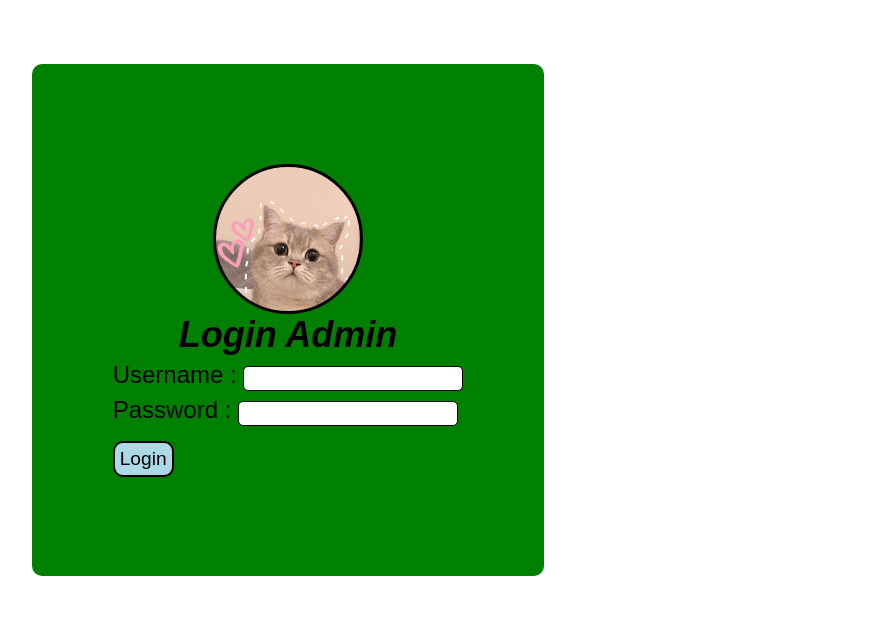
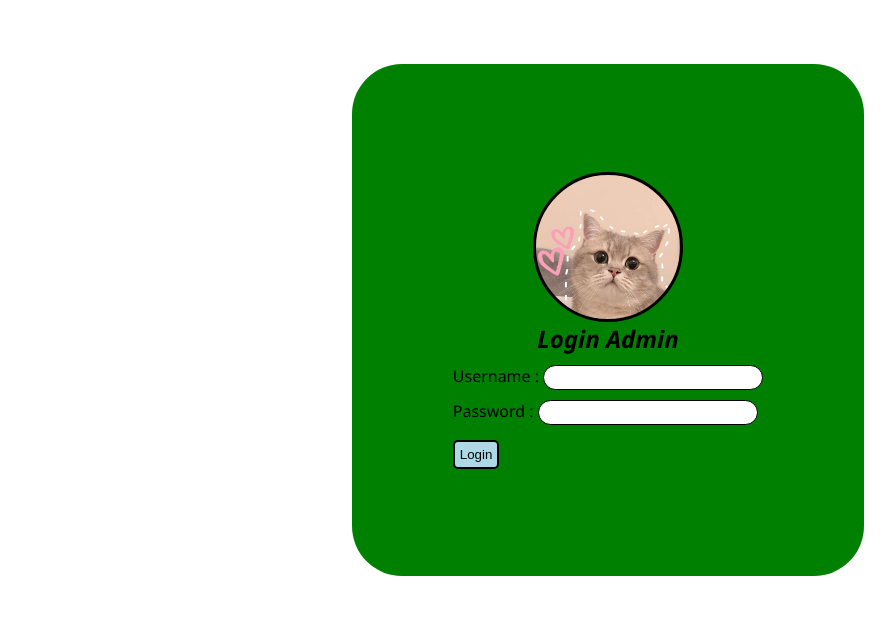
Before and after one commit to Maellani/pw2024_233040164, a PHP site: page /login.php in a window 1280 px wide. Shown: the top 639 px of the page, without its empty margins (32-927 px from the left). Run offline with PHP 8.4, Linux system fonts and the light colour scheme.

Commit message:
Mengerjakan Tugas

```diff
--- a/tugas/tugas6/6c/login.php
+++ b/tugas/tugas6/6c/login.php
@@ -30,6 +30,7 @@ if (isset($_POST["submit"])) {
             height: 80vh;
             width: 80vh;
             color: black;
+            margin: auto;
         }
 
         .content {
@@ -41,12 +42,12 @@ if (isset($_POST["submit"])) {
             background-color: green;
             width: 80%;
             height: 80%;
-            font-size: 1.5rem;
-            font-family: Arial, Helvetica, sans-serif;
-            border-radius: 10px;
+            font-size: 1rem;
+            font-family: 'Segoe UI', Tahoma, 'Geneva', Verdana, sans-serif;
+            border-radius: 50px;
         }
 
-        h1 {
+        h2 {
             color: black;
         }
 
@@ -55,15 +56,14 @@ if (isset($_POST["submit"])) {
             border: 1px solid black;
             width: 220px;
             height: 25px;
-            border-radius: 5px;
+            border-radius: 50px;
         }
 
         button {
             margin-top: 15px;
             cursor: pointer;
-            font-size: 1.2rem;
             background-color: lightblue;
-            border-radius: 10px;
+            border-radius: 5px;
             padding: 5px;
             border: 2px solid black;
         }
@@ -90,7 +90,7 @@ if (isset($_POST["submit"])) {
         <div class="profile"></div>
                 <h2><i>Login Admin</i></h2>
             <?php if (isset($error)) : ?>
-                <p>username / password anda salah <?= $_POST["username"]; ?></p>
+               <p>username / password salah</p></h4>
             <?php endif; ?>
             <form action="" method="post">
                 <label for="username">Username :</label>
```
Also changed, not shown: tugas/tugas6/6c/admin.php (+6 -5 lines).
